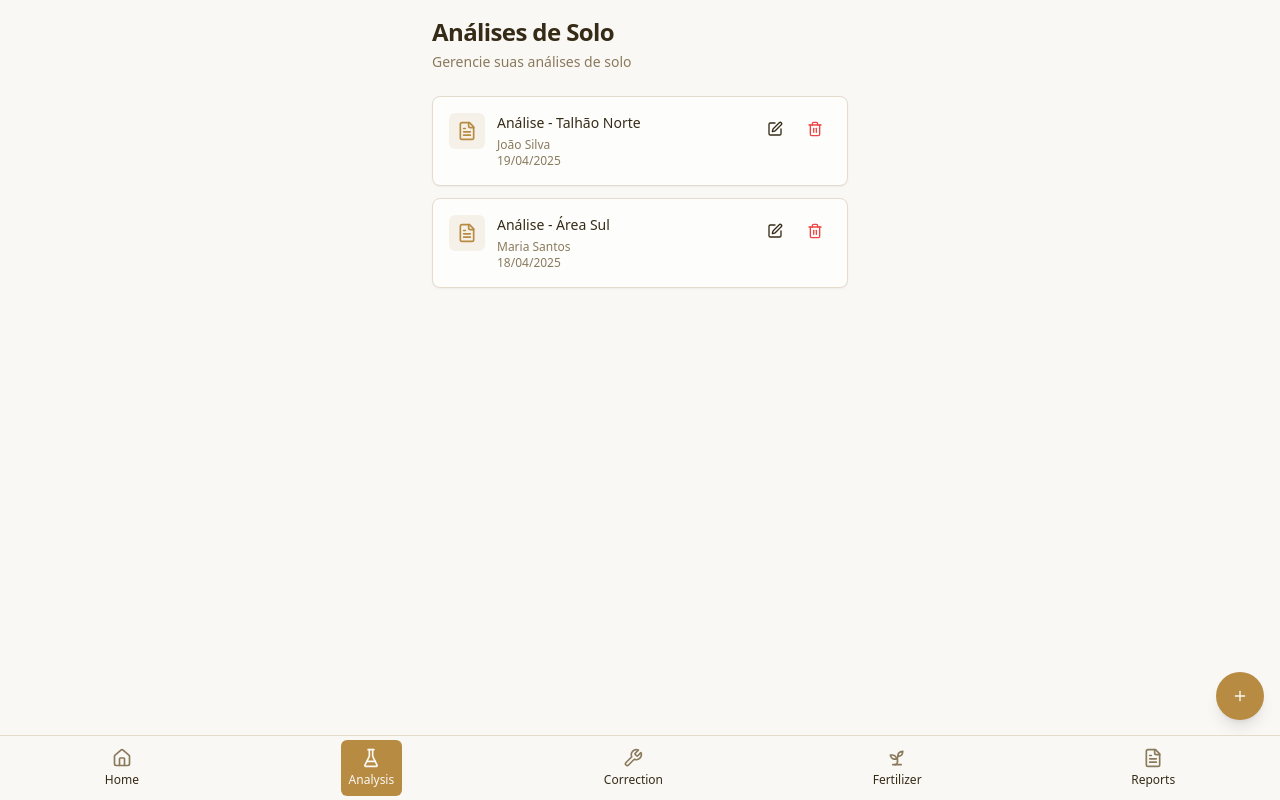
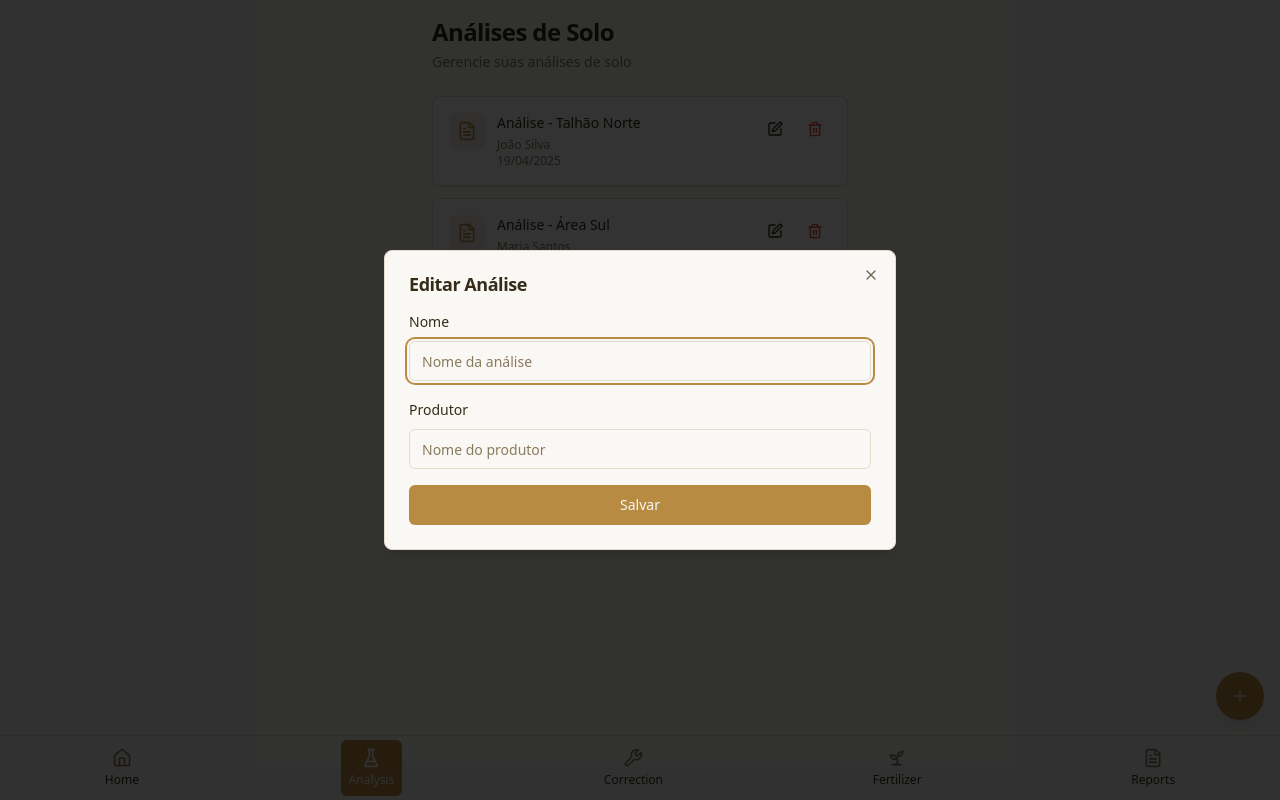
Before and after one commit to Elitonsch/solif-field-guide, a React (Vite) app: page /analysis in a window 1280 px wide. Both pictures are taken after a click on the button 775 px from the left and 129 px from the top of the page. Built offline with nearby package versions, Linux system fonts and the light colour scheme.

Commit message:
feat: Implement analysis CRUD operations
Adds functionality for creating, reading, updating, and deleting soil analysis entries, including confirmation dialogs for deletion and a form for data input/editing.

```diff
--- /dev/null
+++ b/src/components/AnalysisForm.tsx
@@ -0,0 +1,93 @@
+
+import { Button } from "@/components/ui/button";
+import { Dialog, DialogContent, DialogHeader, DialogTitle } from "@/components/ui/dialog";
+import { Form, FormControl, FormField, FormItem, FormLabel } from "@/components/ui/form";
+import { Input } from "@/components/ui/input";
+import { zodResolver } from "@hookform/resolvers/zod";
+import { useForm } from "react-hook-form";
+import * as z from "zod";
+
+const formSchema = z.object({
+  name: z.string().min(1, "Nome é obrigatório"),
+  producer: z.string().min(1, "Produtor é obrigatório"),
+});
+
+type Analysis = {
+  id?: number;
+  name: string;
+  producer: string;
+  date?: string;
+};
+
+interface AnalysisFormProps {
+  open: boolean;
+  onOpenChange: (open: boolean) => void;
+  onSubmit: (data: Analysis) => void;
+  analysis?: Analysis;
+}
+
+export function AnalysisForm({ open, onOpenChange, onSubmit, analysis }: AnalysisFormProps) {
+  const form = useForm<z.infer<typeof formSchema>>({
+    resolver: zodResolver(formSchema),
+    defaultValues: {
+      name: analysis?.name || "",
+      producer: analysis?.producer || "",
+    },
+  });
+
+  const handleSubmit = (data: z.infer<typeof formSchema>) => {
+    onSubmit({
+      ...data,
+      id: analysis?.id,
+      date: analysis?.date || new Date().toLocaleDateString(),
+    });
+    form.reset();
+    onOpenChange(false);
+  };
+
+  return (
+    <Dialog open={open} onOpenChange={onOpenChange}>
+      <DialogContent>
+        <DialogHeader>
+          <DialogTitle>
+            {analysis ? "Editar Análise" : "Nova Análise"}
+          </DialogTitle>
+        </DialogHeader>
+
+        <Form {...form}>
+          <form onSubmit={form.handleSubmit(handleSubmit)} className="space-y-4">
+            <FormField
+              control={form.control}
+              name="name"
+              render={({ field }) => (
+                <FormItem>
+                  <FormLabel>Nome</FormLabel>
+                  <FormControl>
+                    <Input placeholder="Nome da análise" {...field} />
+                  </FormControl>
+                </FormItem>
+              )}
+            />
+
+            <FormField
+              control={form.control}
+              name="producer"
+              render={({ field }) => (
+                <FormItem>
+                  <FormLabel>Produtor</FormLabel>
+                  <FormControl>
+                    <Input placeholder="Nome do produtor" {...field} />
+                  </FormControl>
+                </FormItem>
+              )}
+            />
+
+            <Button type="submit" className="w-full">
+              {analysis ? "Salvar" : "Adicionar"}
+            </Button>
+          </form>
+        </Form>
+      </DialogContent>
+    </Dialog>
+  );
+}
--- a/src/pages/SoilAnalysis.tsx
+++ b/src/pages/SoilAnalysis.tsx
@@ -1,9 +1,20 @@
 
+import { useState } from "react";
 import { PageHeader } from "@/components/PageHeader";
 import { AnalysisList } from "@/components/AnalysisList";
+import { AnalysisForm } from "@/components/AnalysisForm";
+import { AlertDialog, AlertDialogAction, AlertDialogCancel, AlertDialogContent, AlertDialogDescription, AlertDialogFooter, AlertDialogHeader, AlertDialogTitle } from "@/components/ui/alert-dialog";
+import { toast } from "sonner";
+
+type Analysis = {
+  id: number;
+  name: string;
+  producer: string;
+  date: string;
+};
 
 const SoilAnalysis = () => {
-  const analyses = [
+  const [analyses, setAnalyses] = useState<Analysis[]>([
     {
       id: 1,
       name: "Talhão Norte",
@@ -16,14 +27,49 @@ const SoilAnalysis = () => {
       producer: "Maria Santos",
       date: "18/04/2025"
     }
-  ];
+  ]);
 
-  const handleEdit = (id: number) => {
-    console.log('Editar análise:', id);
+  const [showForm, setShowForm] = useState(false);
+  const [showDeleteDialog, setShowDeleteDialog] = useState(false);
+  const [selectedAnalysis, setSelectedAnalysis] = useState<Analysis | null>(null);
+
+  const handleAdd = (data: Omit<Analysis, "id">) => {
+    const newAnalysis = {
+      ...data,
+      id: analyses.length + 1,
+    };
+    setAnalyses([...analyses, newAnalysis]);
+    toast.success("Análise adicionada com sucesso!");
   };
 
-  const handleDelete = (id: number) => {
-    console.log('Deletar análise:', id);
+  const handleEdit = (data: Analysis) => {
+    setAnalyses(analyses.map(a => a.id === data.id ? data : a));
+    toast.success("Análise atualizada com sucesso!");
+  };
+
+  const handleDelete = () => {
+    if (selectedAnalysis) {
+      setAnalyses(analyses.filter(a => a.id !== selectedAnalysis.id));
+      setSelectedAnalysis(null);
+      setShowDeleteDialog(false);
+      toast.success("Análise excluída com sucesso!");
+    }
+  };
+
+  const openEditDialog = (id: number) => {
+    const analysis = analyses.find(a => a.id === id);
+    if (analysis) {
+      setSelectedAnalysis(analysis);
+      setShowForm(true);
+    }
+  };
+
+  const openDeleteDialog = (id: number) => {
+    const analysis = analyses.find(a => a.id === id);
+    if (analysis) {
+      setSelectedAnalysis(analysis);
+      setShowDeleteDialog(true);
+    }
   };
 
   return (
@@ -35,9 +81,34 @@ const SoilAnalysis = () => {
 
       <AnalysisList
         analyses={analyses}
-        onEdit={handleEdit}
-        onDelete={handleDelete}
+        onEdit={openEditDialog}
+        onDelete={openDeleteDialog}
       />
+
+      <AnalysisForm
+        open={showForm}
+        onOpenChange={setShowForm}
+        onSubmit={selectedAnalysis ? handleEdit : handleAdd}
+        analysis={selectedAnalysis || undefined}
+      />
+
+      <AlertDialog open={showDeleteDialog} onOpenChange={setShowDeleteDialog}>
+        <AlertDialogContent>
+          <AlertDialogHeader>
+            <AlertDialogTitle>Você tem certeza?</AlertDialogTitle>
+            <AlertDialogDescription>
+              Esta ação não pode ser desfeita. Isso excluirá permanentemente a análise{' '}
+              {selectedAnalysis?.name}.
+            </AlertDialogDescription>
+          </AlertDialogHeader>
+          <AlertDialogFooter>
+            <AlertDialogCancel>Cancelar</AlertDialogCancel>
+            <AlertDialogAction onClick={handleDelete}>
+              Continuar
+            </AlertDialogAction>
+          </AlertDialogFooter>
+        </AlertDialogContent>
+      </AlertDialog>
     </div>
   );
 };
```
